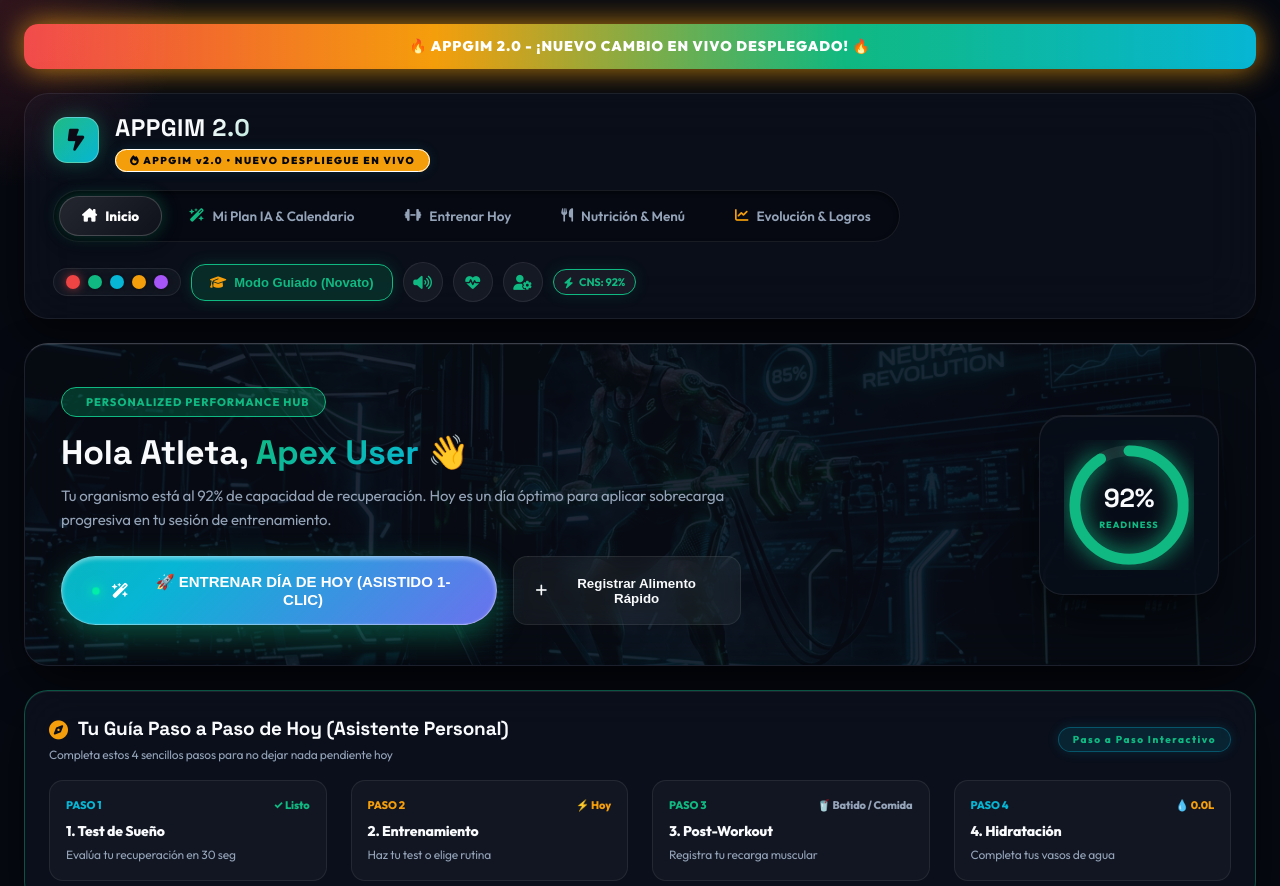
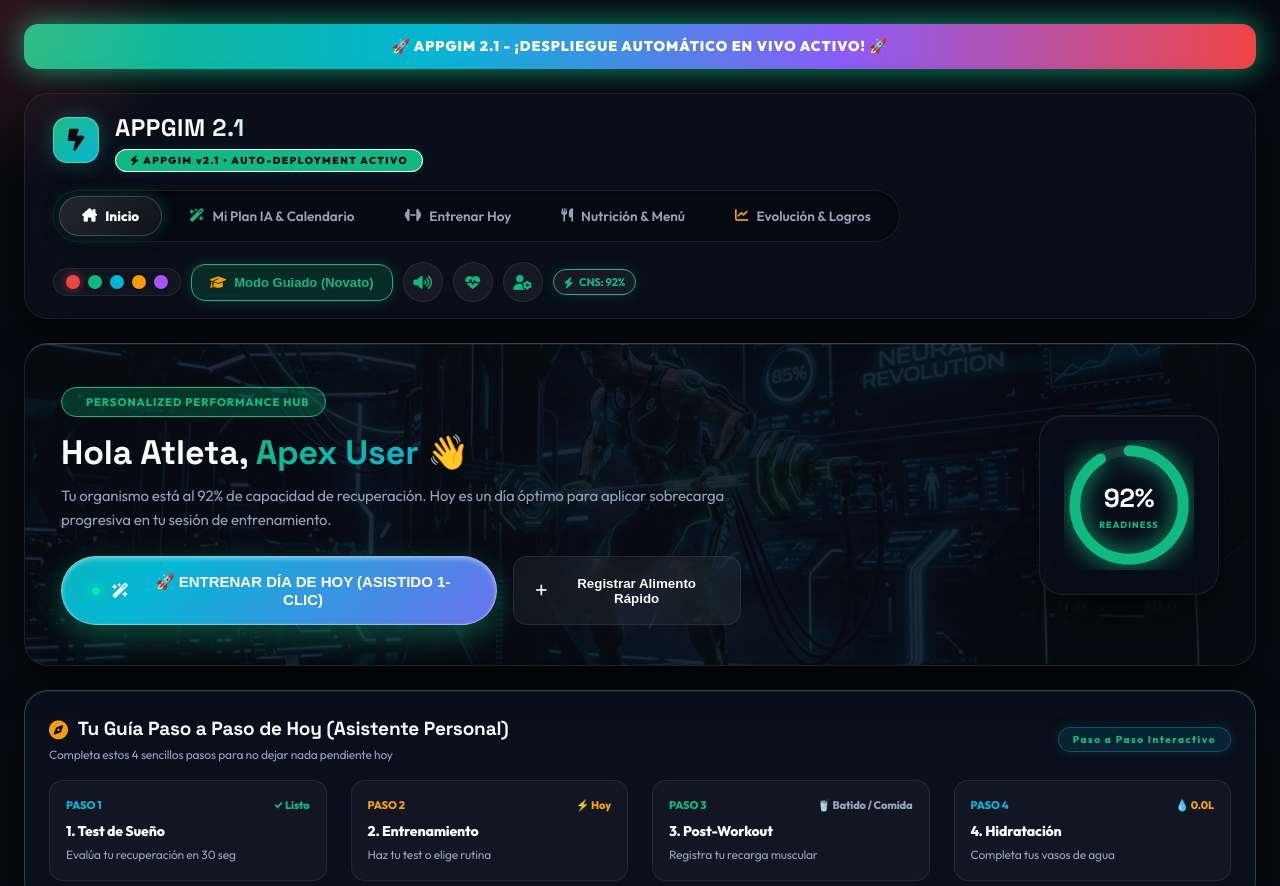
Before and after one commit to isma603-code/appgim, a plain HTML site: page index.html in a window 1280 px wide. Shown: the top 886 px of the page. Drawn offline with nearby package versions, Linux system fonts and the light colour scheme.

Commit message:
Update index.html

```diff
--- a/index.html
+++ b/index.html
@@ -18,7 +18,7 @@
     <!-- Canvas Confetti Library -->
     <script src="https://cdn.jsdelivr.net/npm/canvas-confetti@1.6.0/dist/confetti.browser.min.js"></script>
     <!-- CSS Styles -->
-    <link rel="stylesheet" href="css/styles.css?v=2.0.0">
+    <link rel="stylesheet" href="css/styles.css?v=2.1.0">
 </head>
 <body class="dark-theme theme-emerald">
     <!-- Fluid Mesh Gradient Background -->
@@ -37,8 +37,8 @@
 
     <div class="app-container">
         <!-- ULTRA NOTICEABLE LIVE TEST TICKER BANNER -->
-        <div id="live-test-banner" style="background: linear-gradient(90deg, #ef4444, #f59e0b, #10b981, #06b6d4); padding: 12px 18px; border-radius: var(--radius-sm); text-align: center; font-weight: 900; font-size: 14px; color: #ffffff; letter-spacing: 1px; box-shadow: 0 0 30px rgba(245, 158, 11, 0.8); text-transform: uppercase;">
-            🔥 APPGIM 2.0 - ¡NUEVO CAMBIO EN VIVO DESPLEGADO! 🔥
+        <div id="live-test-banner" style="background: linear-gradient(90deg, #10b981, #06b6d4, #8b5cf6, #ef4444); padding: 12px 18px; border-radius: var(--radius-sm); text-align: center; font-weight: 900; font-size: 14px; color: #ffffff; letter-spacing: 1px; box-shadow: 0 0 30px rgba(16, 185, 129, 0.8); text-transform: uppercase;">
+            🚀 APPGIM 2.1 - ¡DESPLIEGUE AUTOMÁTICO EN VIVO ACTIVO! 🚀
         </div>
 
         <!-- TOP BAR HEADER -->
@@ -48,8 +48,8 @@
                     <i class="fa-solid fa-bolt-lightning"></i>
                 </div>
                 <div class="brand-text">
-                    <h1 class="gradient-text">APP<span>GIM 2.0</span></h1>
-                    <span class="badge-pro" style="background: #f59e0b; color: #030712; font-weight: 900; border-color: #ffffff;"><i class="fa-solid fa-fire"></i> APPGIM v2.0 • NUEVO DESPLIEGUE EN VIVO</span>
+                    <h1 class="gradient-text">APP<span>GIM 2.1</span></h1>
+                    <span class="badge-pro" style="background: #10b981; color: #030712; font-weight: 900; border-color: #ffffff;"><i class="fa-solid fa-bolt"></i> APPGIM v2.1 • AUTO-DEPLOYMENT ACTIVO</span>
                 </div>
             </div>
 
```
